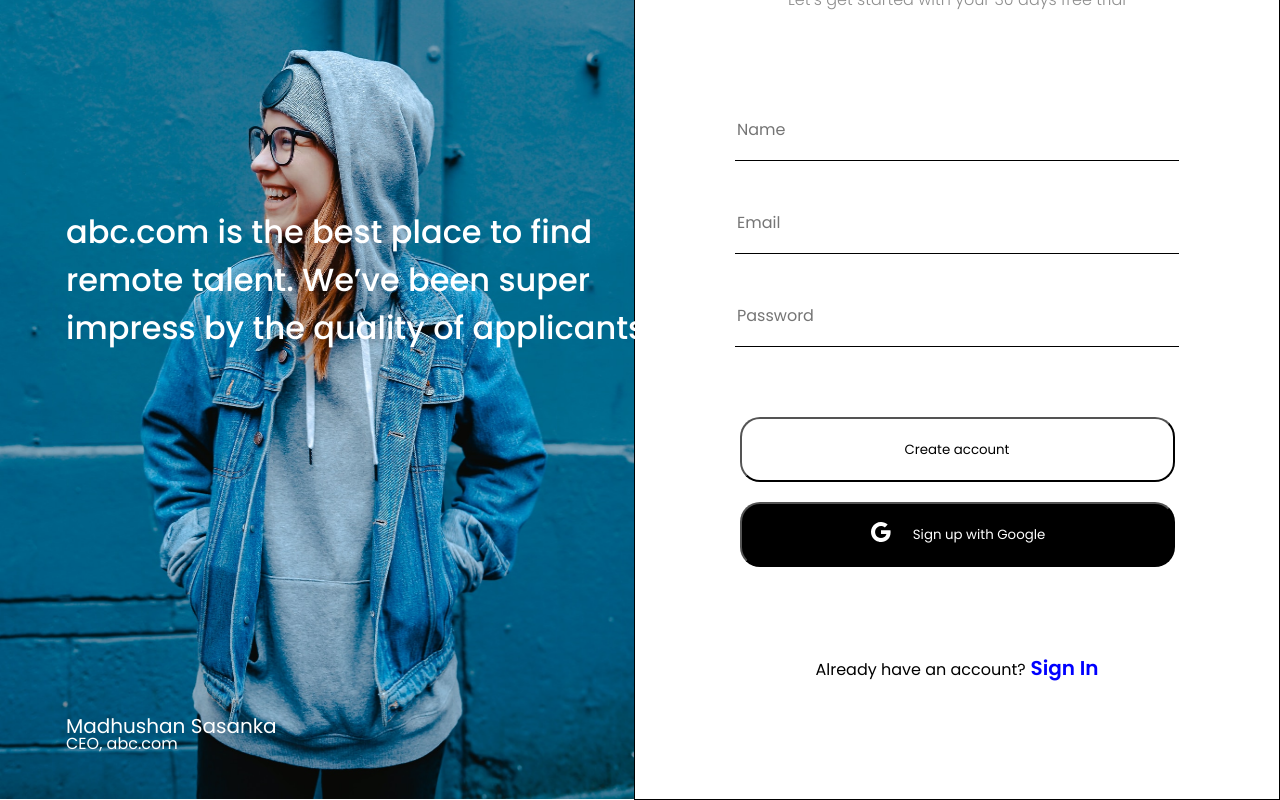
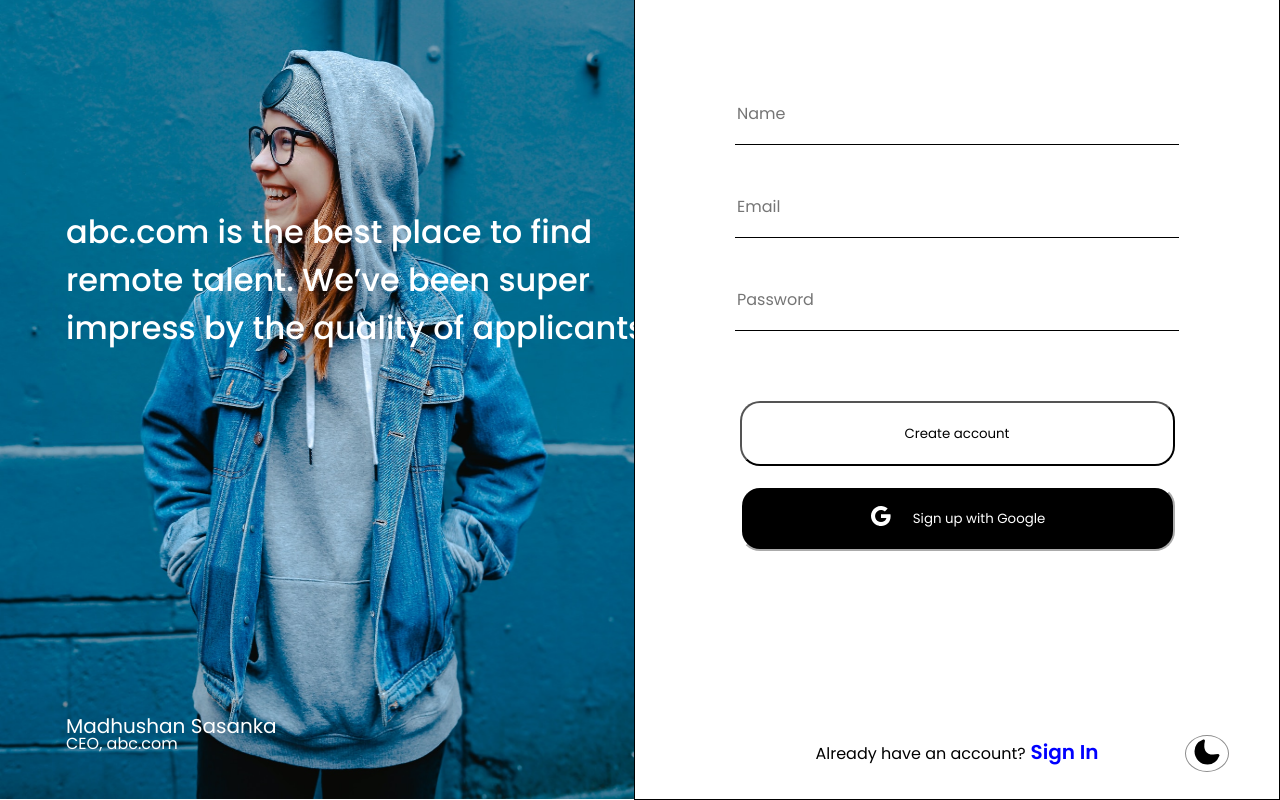
Before and after one commit to ElKarabino/41task_hw, a React (Create React App) app in the folder 41taskhw/: page / in a window 1280 px wide. Shown: the part 326-1126 px from the top of the page. Built offline with nearby package versions, Linux system fonts and the light colour scheme.

Commit message:
feat: add theme button

```diff
--- /dev/null
+++ b/41taskhw/src/assets/svg/DarkGoogleIcon.jsx
@@ -0,0 +1,7 @@
+export const DarkGoogleIcon = () => {
+  return (
+    <svg fill="#FFFFFF" width="24px" height="24px" viewBox="0 0 24 24" xmlns="http://www.w3.org/2000/svg">
+      <path d="M11.9996631,2.00067387 C14.4835037,1.9712793 16.8828349,2.90455669 18.6906006,4.60209273 L18.6906006,4.60209273 L15.8356536,7.45703971 C14.8031696,6.47232184 13.4252994,5.93587105 11.9996631,5.95791698 C9.39089556,5.95791698 7.17528033,7.71791646 6.38530144,10.0878531 C5.96642891,11.3297735 5.96642891,12.6745747 6.38530144,13.916495 L6.38530144,13.916495 C7.18262898,16.2827574 9.39456988,18.0427569 12.0033374,18.0427569 C13.351813,18.0427569 14.5092239,17.6973708 15.4057581,17.0874336 L15.402,17.089 C16.3863118,16.4358541 17.0792723,15.4353938 17.3495215,14.2951678 L17.4009141,14.0487706 L11.9996631,14.0487706 L11.9996631,10.1980828 L21.4316436,10.1980828 C21.5492219,10.8668091 21.6043367,11.5502327 21.6043367,12.229982 C21.6043367,15.2723193 20.5167378,17.8443436 18.6244628,19.5859715 L18.626,19.583 C17.0430672,21.0480315 14.8932217,21.9217835 12.349027,21.9949981 L11.9996631,22 C8.21878734,22 4.76125181,19.8688941 3.06371577,16.4921937 L3.06371577,16.4921937 L2.91718349,16.1875756 C1.64723712,13.4295023 1.69608121,10.2367943 3.06371577,7.51215452 L3.06371577,7.51215452 L3.20922038,7.23336735 C4.95358661,4.01502932 8.32381166,2.00067387 11.9996631,2.00067387 Z"/>
+  </svg>
+  )
+}
--- a/41taskhw/src/assets/svg/GoogleIcon.jsx
+++ b/41taskhw/src/assets/svg/LightGoogleIcon.jsx
@@ -1,6 +1,6 @@
-export const GoogleIcon = () => {
+export const LightGoogleIcon = () => {
   return (
-    <svg fill="currentColor" width="24px" height="24px" viewBox="0 0 24 24" xmlns="http://www.w3.org/2000/svg">
+    <svg fill="#000000" width="24px" height="24px" viewBox="0 0 24 24" xmlns="http://www.w3.org/2000/svg">
       <path d="M11.9996631,2.00067387 C14.4835037,1.9712793 16.8828349,2.90455669 18.6906006,4.60209273 L18.6906006,4.60209273 L15.8356536,7.45703971 C14.8031696,6.47232184 13.4252994,5.93587105 11.9996631,5.95791698 C9.39089556,5.95791698 7.17528033,7.71791646 6.38530144,10.0878531 C5.96642891,11.3297735 5.96642891,12.6745747 6.38530144,13.916495 L6.38530144,13.916495 C7.18262898,16.2827574 9.39456988,18.0427569 12.0033374,18.0427569 C13.351813,18.0427569 14.5092239,17.6973708 15.4057581,17.0874336 L15.402,17.089 C16.3863118,16.4358541 17.0792723,15.4353938 17.3495215,14.2951678 L17.4009141,14.0487706 L11.9996631,14.0487706 L11.9996631,10.1980828 L21.4316436,10.1980828 C21.5492219,10.8668091 21.6043367,11.5502327 21.6043367,12.229982 C21.6043367,15.2723193 20.5167378,17.8443436 18.6244628,19.5859715 L18.626,19.583 C17.0430672,21.0480315 14.8932217,21.9217835 12.349027,21.9949981 L11.9996631,22 C8.21878734,22 4.76125181,19.8688941 3.06371577,16.4921937 L3.06371577,16.4921937 L2.91718349,16.1875756 C1.64723712,13.4295023 1.69608121,10.2367943 3.06371577,7.51215452 L3.06371577,7.51215452 L3.20922038,7.23336735 C4.95358661,4.01502932 8.32381166,2.00067387 11.9996631,2.00067387 Z"/>
   </svg>
   )
--- /dev/null
+++ b/41taskhw/src/assets/svg/ThemeDarkIcon.jsx
@@ -0,0 +1,5 @@
+export const ThemeDarkIcon = () => {
+    return (
+        <svg width="30px" height="30px" viewBox="0 0 24 24" xmlns="http://www.w3.org/2000/svg" fill="none"><path fill="#000000" stroke="#000000" stroke-linecap="round" stroke-linejoin="round" stroke-width="2" d="M9.353 3C5.849 4.408 3 7.463 3 11.47A9.53 9.53 0 0 0 12.53 21c4.007 0 7.062-2.849 8.47-6.353C8.17 17.065 8.14 8.14 9.353 3z"/></svg>
+    )
+}
--- a/41taskhw/src/components/CustomButton/CustomButton.jsx
+++ b/41taskhw/src/components/CustomButton/CustomButton.jsx
@@ -1,9 +1,10 @@
 import "./CustomButton.scss"
 
-export const CustomButton = ({icon, text, theme = 'light'}) => {
-    const ClassName = `CustomButton ${theme}`
+export const CustomButton = ({icon, text, toggleGoogleIcon, isLight}) => {
     return (
-        <button className={ClassName}>
+        <button
+            className={`CustomButton ${isLight ? 'light' : 'dark'}`}
+            onClick={toggleGoogleIcon}>
             {icon && <span>{icon}</span>}
             {text && <span>{text}</span>}
         </button>
--- a/41taskhw/src/components/CustomButton/CustomButton.scss
+++ b/41taskhw/src/components/CustomButton/CustomButton.scss
@@ -11,16 +11,8 @@
 .dark {
     background-color: black;
     color: white;
-
-    svg {
-        fill: white;
-    }
 }
 .light {
     background-color: white;
     color: black;
-
-    svg {
-        fill: black;
-    }
 }
--- a/41taskhw/src/components/CustomInput/CustomInput.jsx
+++ b/41taskhw/src/components/CustomInput/CustomInput.jsx
@@ -1,9 +1,9 @@
 import "./CustomInput.scss"
 
-export const CustomInput = ({placeholder , type}) => {
+export const CustomInput = ({placeholder , type = 'text', isLight}) => {
     return (
         <input
-            className="CustomInput"
+            className={`CustomInput ${isLight ? 'light' : 'dark'}`}
             placeholder={placeholder}
             type={type}
         />
--- a/41taskhw/src/components/CustomInput/CustomInput.scss
+++ b/41taskhw/src/components/CustomInput/CustomInput.scss
@@ -8,3 +8,13 @@
     font-size: 16px;
     font-weight: 400;
 }
+.light {
+    color: black;
+    background-color: white;
+    border-color: black;
+}
+.dark {
+    color: white;
+    background-color: black;
+    border-color: white;
+}
--- a/41taskhw/src/components/RegistrationForm/RegistrationForm.jsx
+++ b/41taskhw/src/components/RegistrationForm/RegistrationForm.jsx
@@ -1,29 +1,64 @@
-import { GoogleIcon } from "../../assets/svg/GoogleIcon"
+import { useState } from "react"
+import { DarkGoogleIcon } from "../../assets/svg/DarkGoogleIcon"
+import { LightGoogleIcon } from "../../assets/svg/LightGoogleIcon"
 import { CustomButton } from "../CustomButton/CustomButton"
 import { CustomInput } from "../CustomInput/CustomInput"
+import { ThemeButton } from "../ThemeButton/ThemeButton"
 import "./RegistrationForm.scss"
 
 export const RegistrationForm = () => {
+    const [isLight , setIsLight] = useState(true);
+    const [isGoogleLight, setIsGoogleLight] = useState(false);
+    const toggleTheme = () => {
+        setIsLight(!isLight)
+    }
+     const toggleGoogleIcon = () => {
+        setIsGoogleLight(!isGoogleLight);
+    };
     return (
-        <div className="RegistrationForm">
+        <div className={`RegistrationForm ${isLight ? 'light' : 'dark'}`}>
             <div className="RegistrationForm_title_wrapper">
                 <h3 className="RegistrationForm_title">Create an account</h3>
                 <p className="RegistrationForm_title_descritption">Let’s get started with your 30 days free trial</p>
             </div>
             <div className="RegistrationForm_input_wrapper">
-                <CustomInput placeholder="Name"/>
-                <CustomInput placeholder="Email" type="email" />
-                <CustomInput placeholder="Password" type="password"/>
+                <CustomInput
+                    placeholder="Name"
+                    isLight={isLight}
+                />
+                <CustomInput
+                    placeholder="Email"
+                    type="email"
+                    isLight={isLight}
+                />
+                <CustomInput
+                    placeholder="Password"
+                    type="password"
+                    isLight={isLight}
+                />
             </div>
             <div className="RegistrationForm_buttons_wrapper">
-                <CustomButton text="Create account" theme="light"/>
-                <CustomButton icon={<GoogleIcon/>}  text="Sign up with Google" theme="dark"/>
+                <CustomButton
+                    text="Create account"
+                    isLight={isLight} />
+                <CustomButton
+                    icon={isGoogleLight ? <LightGoogleIcon /> : <DarkGoogleIcon  />}
+                    text="Sign up with Google"
+                    theme="dark"
+                    toggleGoogleIcon={toggleGoogleIcon}
+                    isLight={!isLight}/>
+
             </div>
             <div className="RegistrationForm_sign_wrapper">
                 <p>Already have an account?
                     <a href=" " className="RegistrationForm_sign_link"> Sign In</a>
                 </p>
             </div>
+            <ThemeButton
+                toggleTheme={toggleTheme}
+                toggleGoogleIcon={toggleGoogleIcon}
+                isLight={isLight}
+            />
         </div>
     )
 }
--- a/41taskhw/src/components/RegistrationForm/RegistrationForm.scss
+++ b/41taskhw/src/components/RegistrationForm/RegistrationForm.scss
@@ -7,11 +7,21 @@
     justify-content: center;
     align-items: center;
     gap: 70px;
+    position: relative;
+}
+.light {
+    background-color: white;
+    color: black;
+}
+.dark {
+    background-color: black;
+    color: white;
 }
 .RegistrationForm_title {
     font-family: Poppins , sans-serif;
     font-size: 32px;
     font-weight: 500;
+    margin-top: 100px;
 }
 .RegistrationForm_title_descritption {
     font-family: Poppins , sans-serif;
@@ -30,6 +40,7 @@
     gap: 20px;
 }
 .RegistrationForm_sign_wrapper {
+    margin-top: 100px;
     p {
         font-family: Poppins , sans-serif;
         font-size: 16px;
--- /dev/null
+++ b/41taskhw/src/components/ThemeButton/ThemeButton.jsx
@@ -0,0 +1,16 @@
+import { ThemeDarkIcon } from "../../assets/svg/ThemeDarkIcon"
+import './ThemeButton.scss'
+import { ThemeLightIcon } from "../../assets/svg/ThemeLightIcon";
+
+export const ThemeButton = ({toggleTheme, toggleGoogleIcon, isLight}) => {
+    return (
+        <button
+            className={`ThemeButton ${isLight ? 'light' : 'dark'}`}
+            onClick={() => {
+                toggleTheme();
+                toggleGoogleIcon();
+             }}>
+            {isLight ? <ThemeDarkIcon /> : <ThemeLightIcon />}
+        </button>
+    )
+}
--- /dev/null
+++ b/41taskhw/src/components/ThemeButton/ThemeButton.scss
@@ -0,0 +1,14 @@
+.ThemeButton {
+    position: absolute;
+    top: 960px;
+    left: 550px;
+    background-color: white;
+    border-radius: 50%;
+    border: 1px solid #8D8D8D;
+}
+.light {
+    background-color: white;
+}
+.dark {
+    background-color: black;
+}
```
Also changed, not shown: 41taskhw/src/assets/svg/ThemeLightIcon.jsx (added, +5 -0 lines).
